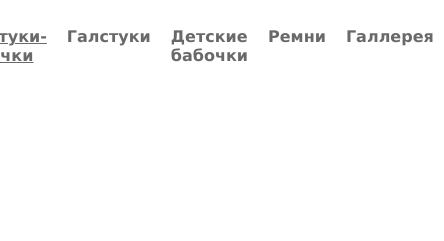
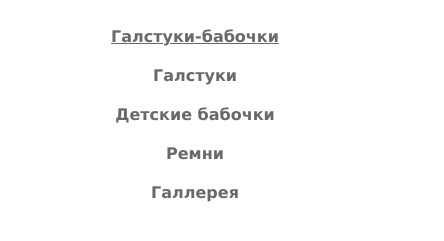
Before and after one commit to 7oa/avito, a plain HTML site: page index.html in a window 390 px wide. Shown: the part 103-344 px from the top of the page, 444 px wide, since content can reach past the window. Drawn offline with Linux system fonts and the light colour scheme.

Commit message:
adaptive menu added

```diff
--- a/style.css
+++ b/style.css
@@ -27,6 +27,13 @@ html {
   justify-content: center;
 }
 
+@media (max-width: 670px) {
+  .menu {
+    flex-direction: column;
+    align-items: center;
+  }
+}
+
 .menu-item {
   cursor: pointer;
   margin: 10px;
```
